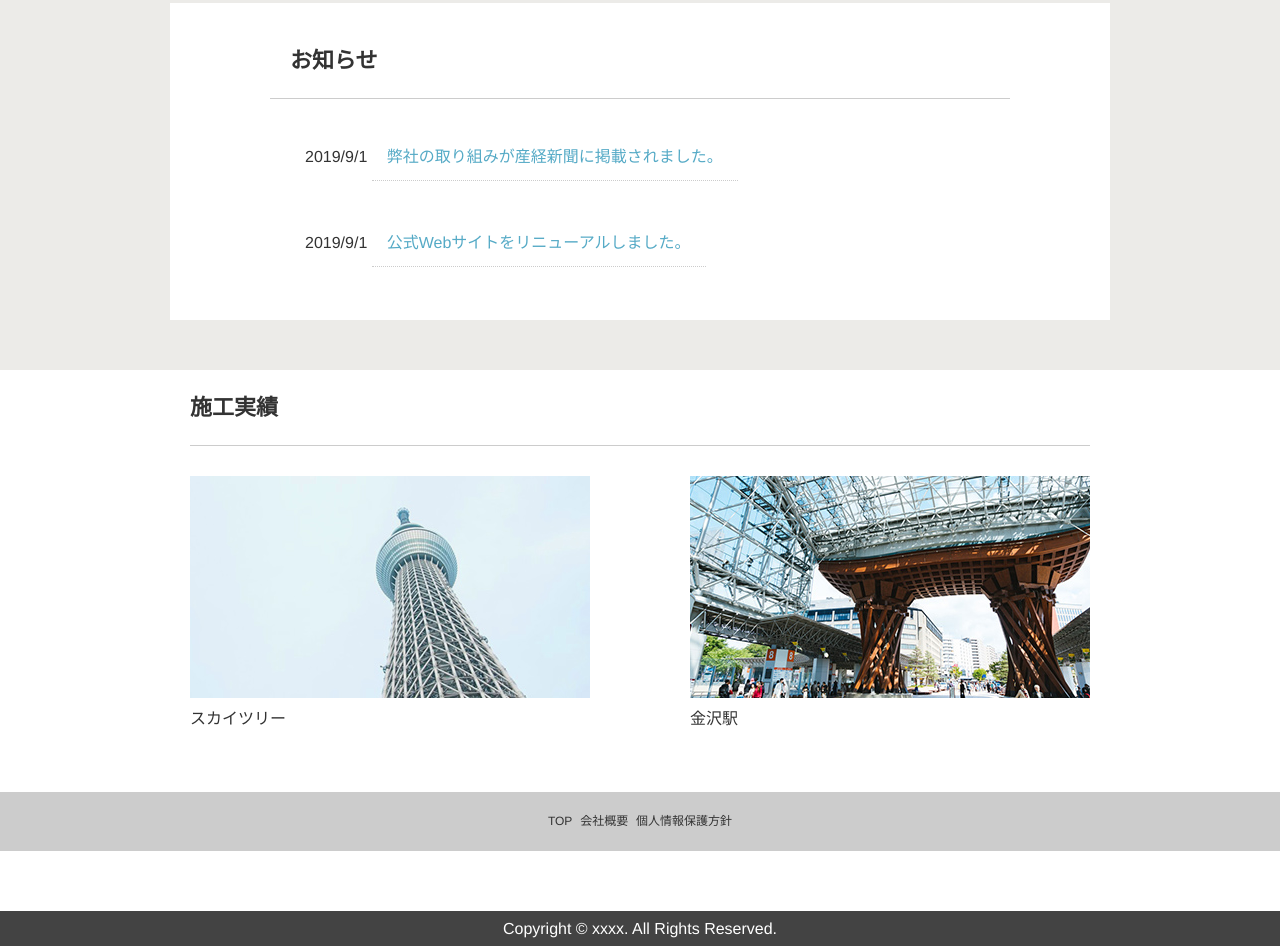
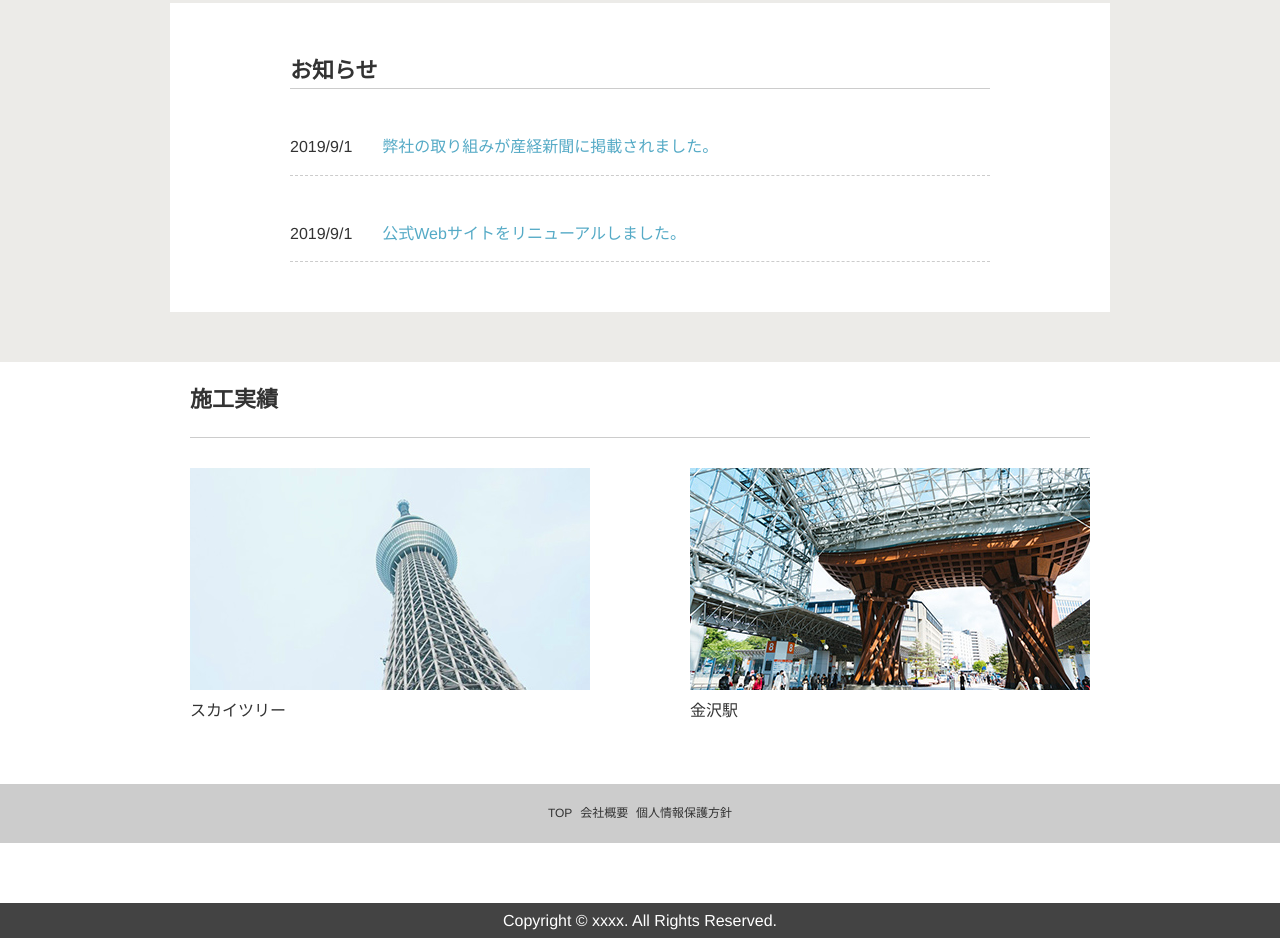
Before and after one commit to Dianana-k/mywork, a plain HTML site: page index.html in a window 1280 px wide. Shown: the part 985-1931 px from the top of the page. Drawn offline with Linux system fonts and the light colour scheme.

Commit message:
20210114FB修正

```diff
--- a/css/style.css
+++ b/css/style.css
@@ -14,7 +14,7 @@ body {
     background-size: cover;
     height: 100%;
 }
-.sec1{
+.head-inner{
     background-color: aliceblue;
     opacity: 0.9;
     height: 92px;
@@ -101,7 +101,7 @@ body {
     font-weight: bold;
     margin: 0 auto;
     max-width: 700px;
-    padding: 20px;
+    padding-top: 30px;
     border-bottom: solid #cccccc 1px;
 }
 .news-item{
@@ -113,17 +113,22 @@ body {
     padding-top: 30px;
     padding-left: 0;
 }
+.news-list{
+    list-style-type: none;
+    display: flex;
+    border-bottom: #cccccc dashed 1px;
+    padding: 15px 0;
+    width: 100%;
+}
 .date{
     list-style-type: none;
     margin: 0;
-    padding: 15px;
 }
 .contents{
     margin: 0;
-    padding: 15px;
     text-decoration: none;
     color: #55aac6;
-    border-bottom: dotted #cccccc 1px;
+    padding-left: 30px;
 }
 .work{
     max-width: 900px;
--- a/index.html
+++ b/index.html
@@ -9,9 +9,7 @@
 </head>
 <body>
     <header class="header">
-    <div id="mask"></div>
-        <section class="sec1">
-            </div>
+        <div class="head-inner">
             <div class="nav-bar">
                 <img class="logo" src="img/logo@2x.png" alt="web corporation">
                 <ul class="global-nav">
@@ -22,7 +20,7 @@
                     </li>
                 </ul>
             </div>
-        </section>
+        </div>
         <div class="copy">
             <h1 class="copy-text">街に、技術に、未来に、まっすぐ挑む</h1>
         </div>
@@ -48,12 +46,20 @@
      <div class="news-box">
          <h2 class="news-title">お知らせ</h2>
          <ul class="news-item">
-            <li class="date">2019/9/1
-            <a href="#" class="contents">弊社の取り組みが産経新聞に掲載されました。</a></li>
-         </ul>
+            <li class="news-list">
+                <span class="date">2019/9/1</span>
+                <div>
+                <a href="#" class="contents">弊社の取り組みが産経新聞に掲載されました。</a>
+                </div>
+            </li>
+        </ul>
         <ul class="news-item">
-            <li class="date">2019/9/1
-            <a href="#" class="contents">公式Webサイトをリニューアルしました。</a></li>
+            <li class="news-list">
+                <span class="date">2019/9/1</span>
+                <div>
+                <a href="#" class="contents">公式Webサイトをリニューアルしました。</a>
+                </div>
+            </li>
         </ul>
     </div>
  </section>
@@ -66,7 +72,8 @@
         </figure>
      </div>
  </section>
-    </main>
+</main>
+<footer>
     <ul class="nav-footer">
         <li class="bottom-nav">
             <a href="#">TOP</a>
@@ -74,8 +81,9 @@
             <a href="#">個人情報保護方針</a>
         </li>
     </ul>
-    <footer class="footer">
+    <div class="footer">
         <small class="small"><p>Copyright © xxxx. All Rights Reserved.</p>
         </small>
-    </footer>
+    </div>
+</footer>
 </body>
```
